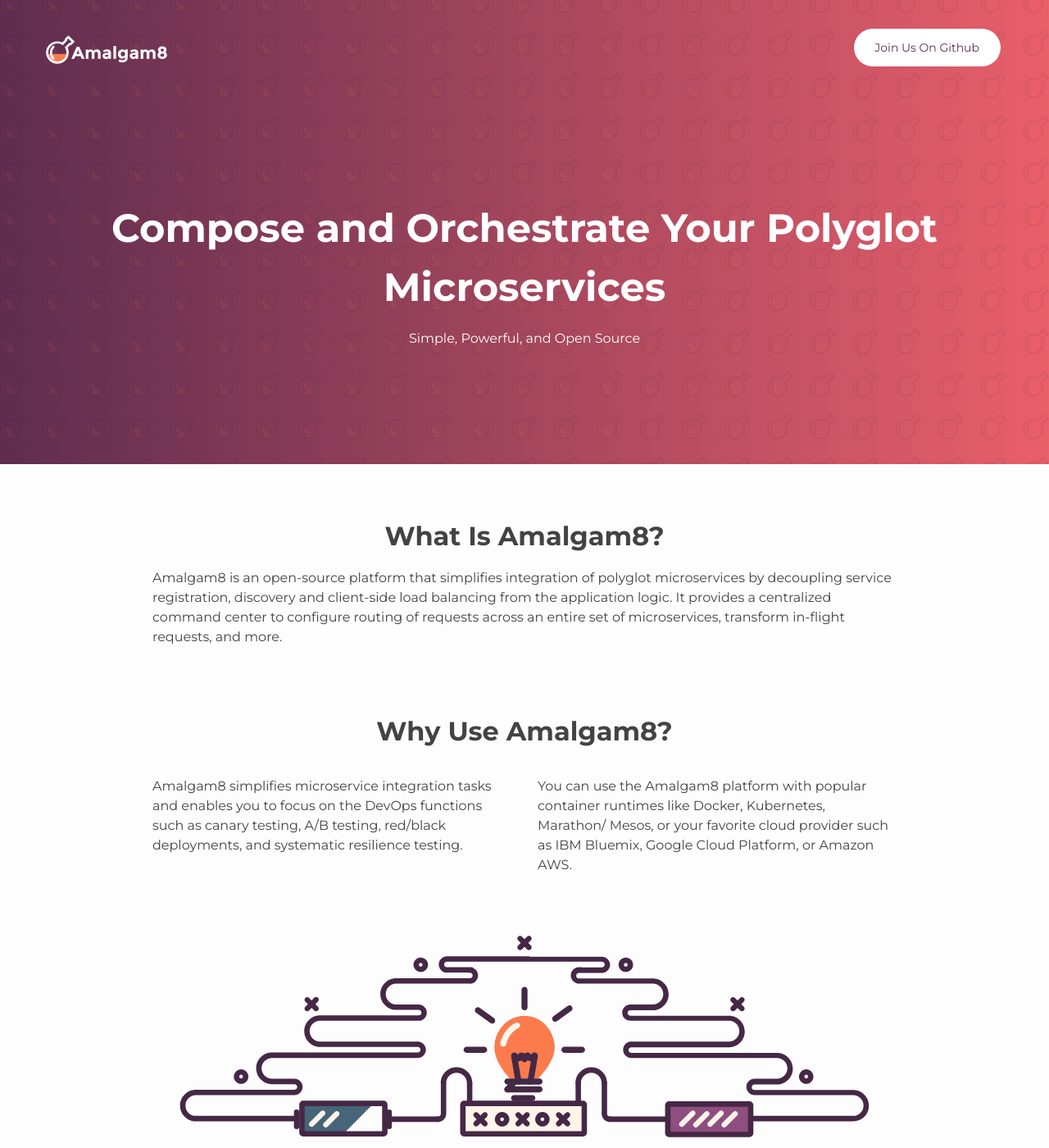
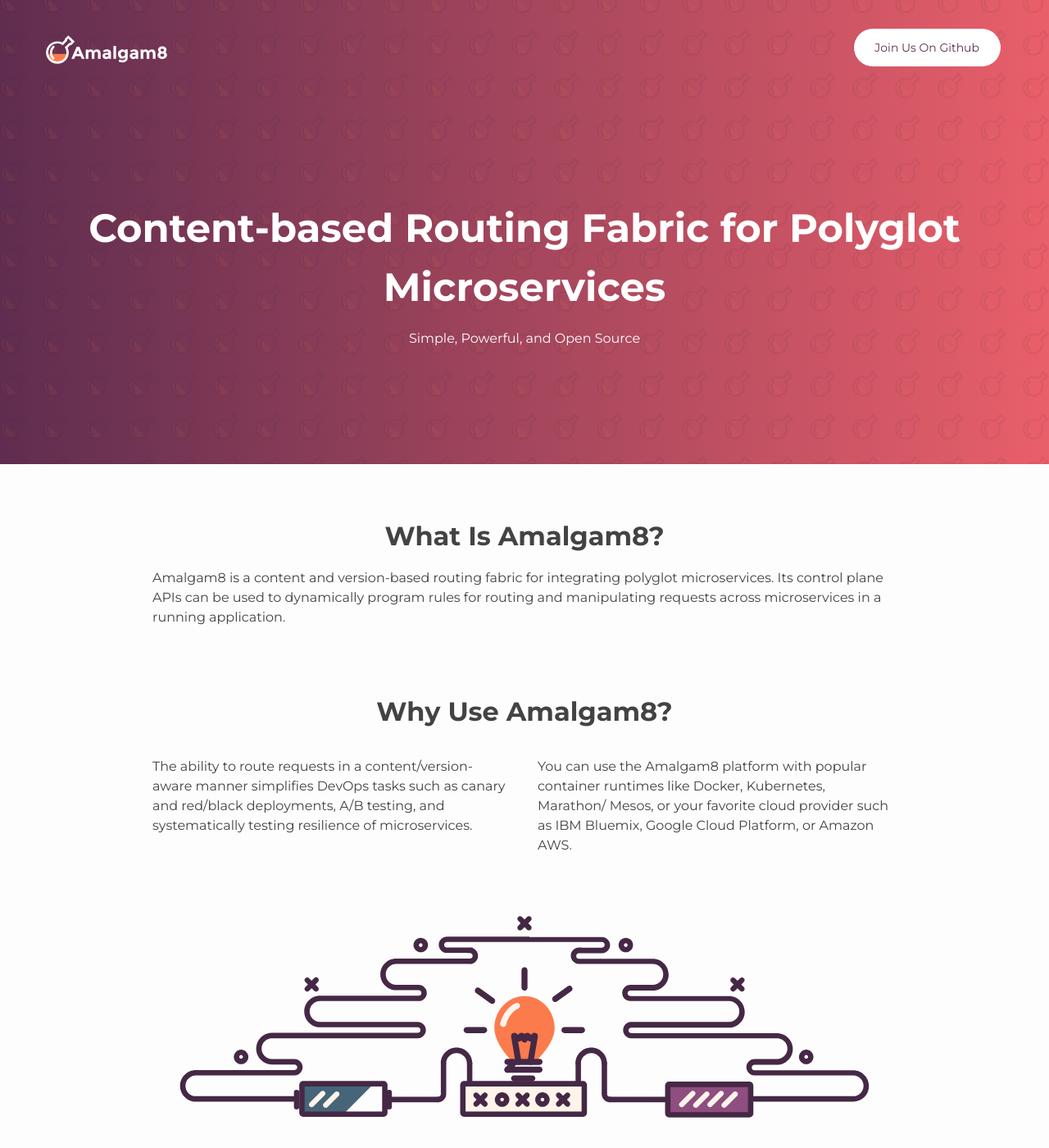
Before and after one commit to amalgam8/amalgam8.github.io, a Jekyll site: the page built from index.html, in a window 1280 px wide and 1400 px high. Shown: the whole window at 82% size. Built offline with Jekyll 4.4.1, drawn with Linux system fonts in a browser that asks for light colours; some of the changed text lies outside the part shown.

Commit message:
Content edits: main message, and explanations

```diff
--- a/_config.yml
+++ b/_config.yml
@@ -9,8 +9,11 @@
 title: Amalgam8
 email: admin@amalgam8.io
 description: > # this means to ignore newlines until "baseurl:"
-  Amalgam8 is an open-source multi-tenant integration framework for polyglot microservices.
-  It takes the tedium out of microservice integration, enabling faster development, and provides a centralized control plane to enable various DevOps functions such as red/black deployments, multi-version routing, and resilience testing.
+  Amalgam8 is an open-source, content and version-aware routing fabric for
+  polyglot microservices. Rules for routing requests can be programmed
+  dynamically against running applications. Amalgam8 control plane APIs
+  simplify automation of common DevOps tasks such as canary rollouts,
+  red/black deployments, A/B testing, systematic resilience testing.
 baseurl: "" # the subpath of your site, e.g. /blog
 url: "https://amalgam8.io" # the base hostname & protocol for your site
 github_username:  amalgam8
--- a/_includes/header.html
+++ b/_includes/header.html
@@ -11,7 +11,7 @@
 
   <div class="splash">
     <div class="nav-wrapper">
-      <h1>Compose and Orchestrate Your Polyglot Microservices</h1>
+      <h1>Content-based Routing Fabric for Polyglot Microservices</h1>
       <p>Simple, Powerful, and Open Source</p>
     </div>
   </div>
--- a/_includes/sections/how.html
+++ b/_includes/sections/how.html
@@ -12,11 +12,16 @@
       </div>
       <div>
         <h3>Controller</h3>
-        <p>A multi-tenant controller that monitors the registry and updates the sidecar configuration accordingly. It provides APIs to the developer for configuring rules for request routing, fault injection, etc. These rules are then translated and sent to the sidecars belonging to the application.</p>
+        <p>A multi-tenant controller that provides APIs to the developer
+        for configuring rules for request routing, fault injection,
+        etc. These rules are then translated and sent to the sidecars
+        attached to various microservices.</p>
       </div>
       <div>
         <h3>Sidecar</h3>
-        <p>Applications run as tenants of these two services. A sidecar process automatically registers the microservice with the registry and receives routing rules from the controller. The sidecar configures the nginx proxy based on the routing rules.</p>
+        <p>Applications run as tenants of these two services. A sidecar
+        process automatically registers the microservice with the registry.
+        It receives instance information from the registry and routing rules from the controller. The sidecar configures the nginx proxy based on the routing rules.</p>
       </div>
     </div>
 
--- a/_includes/sections/what.html
+++ b/_includes/sections/what.html
@@ -1,6 +1,10 @@
 <div class="section section__what">
   <div class="wrapper">
     <h2>What Is Amalgam8?</h2>
-    <p>Amalgam8 is an open-source platform that simplifies integration of polyglot microservices by decoupling service registration, discovery and client-side load balancing from the application logic. It provides a centralized command center to configure routing of requests across an entire set of microservices, transform in-flight requests, and more.</p>
+    <p>Amalgam8 is a content and version-based routing fabric for
+    integrating polyglot microservices. Its control plane APIs can
+    be used to dynamically program rules for routing and manipulating
+    requests across microservices in a running application.
+      </p>
   </div>
 </div>
--- a/_includes/sections/why.html
+++ b/_includes/sections/why.html
@@ -4,7 +4,8 @@
 
     <div class="section__row">
       <div>
-        <p>Amalgam8 simplifies microservice integration tasks and enables you to focus on the DevOps functions such as canary testing, A/B testing, red/black deployments, and systematic resilience testing.</p>
+        <p>The ability to route requests in a content/version-aware manner simplifies DevOps tasks such as canary and
+        red/black deployments, A/B testing, and systematically testing resilience of microservices.</p>
       </div>
       <div>
         <p>You can use the Amalgam8 platform with popular container runtimes like Docker, Kubernetes, Marathon/ Mesos, or your favorite cloud provider such as IBM Bluemix, Google Cloud Platform, or Amazon AWS.</p>
```
Also changed, not shown: README.md.
